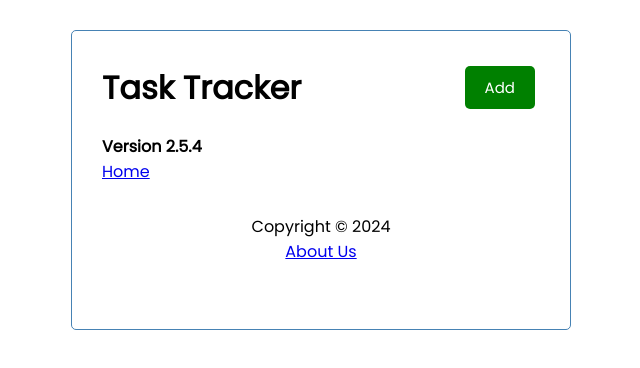
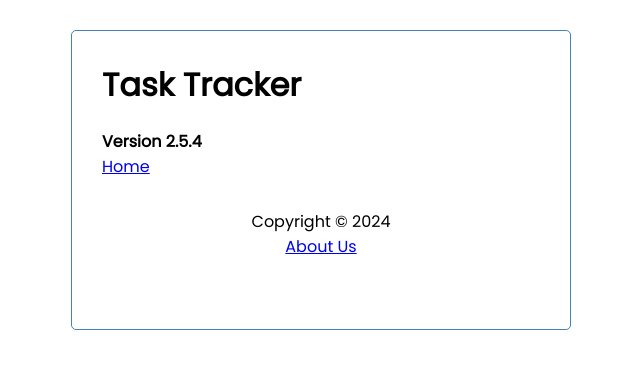
Before and after one commit to codiemaureen/ReactAPITraversyMedia, a React (Create React App) app in the folder react-api/react-task-tracker/: page /about in a window 1280 px wide. Shown: the top 368 px of the page, without its empty margins (319-959 px from the left). Built offline with nearby package versions, Linux system fonts and the light colour scheme; data requests are answered from the project's data file.

Commit message:
Displaying component based on pathname

```diff
--- a/react-api/react-task-tracker/src/components/Header.js
+++ b/react-api/react-task-tracker/src/components/Header.js
@@ -1,16 +1,18 @@
 import PropTypes from 'prop-types'
 import Button from './Button';
+import { useLocation } from 'react-router-dom';
 
 const Header = ({ title, onAdd, showAdd }) => {
-
+ const location = useLocation();
   return (
    <header className="header">
     <h1>{title}</h1>
-    <Button
+    {location.pathname === '/' && (<Button
      color={showAdd ? 'Red' : 'Green'}
      text={showAdd ? 'Close' : 'Add'}
      onClick={onAdd}
     />
+    )}
    </header>
   )
 }
```
